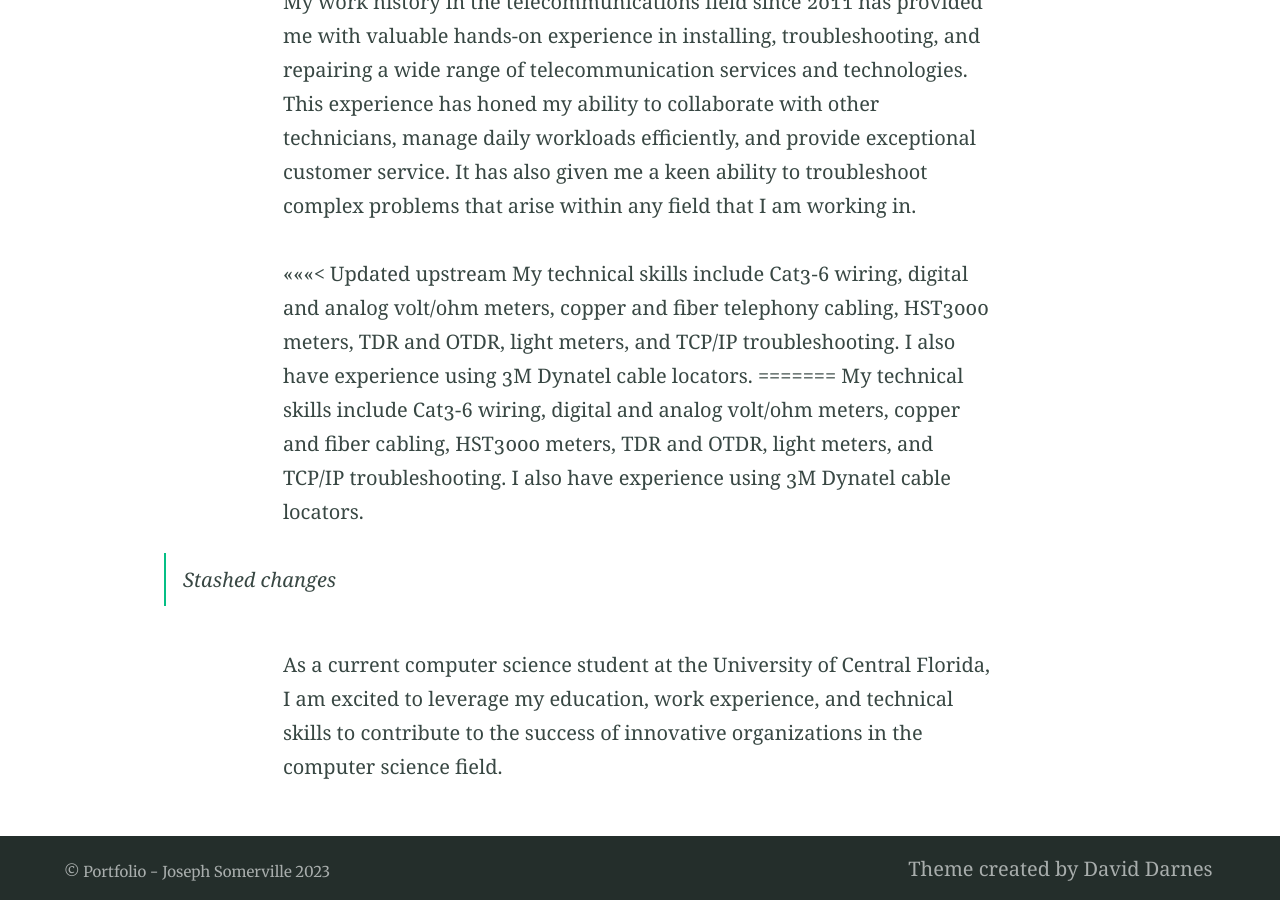
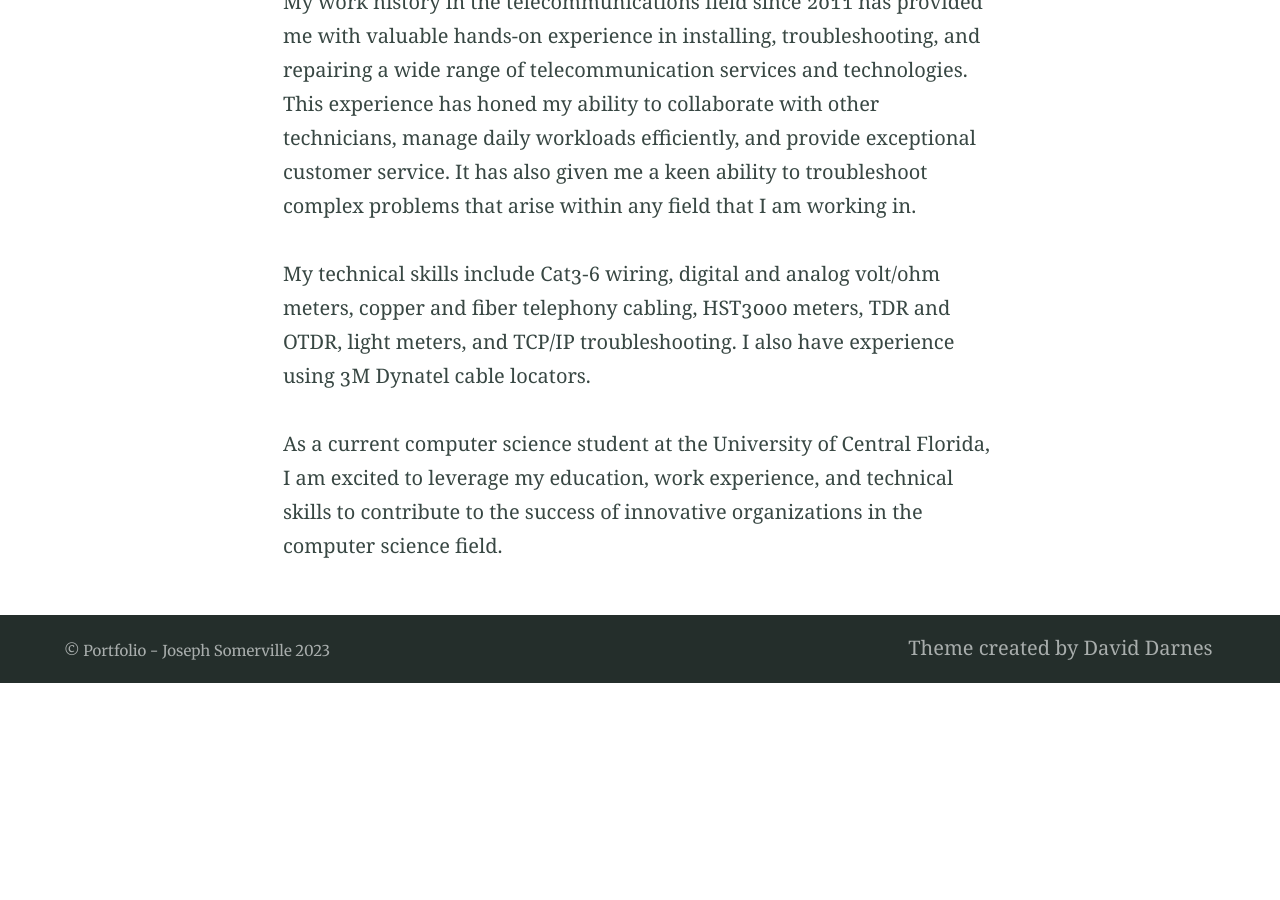
Before and after one commit to Jsomerville1/Jsomerville1.github.io, a Jekyll site: the page built from index.md, in a window 1280 px wide and 900 px high, scrolled down 1306 px. Built offline with Jekyll 4.4.1, drawn with Linux system fonts in a browser that asks for light colours; after the commit the page ends 1989 px from its top, so only the background shows below that.

Commit message:
Update index.md

```diff
--- a/index.md
+++ b/index.md
@@ -20,10 +20,6 @@ In my pursuit of a computer science career, I have gained proficiency in program
 
 My work history in the telecommunications field since 2011 has provided me with valuable hands-on experience in installing, troubleshooting, and repairing a wide range of telecommunication services and technologies. This experience has honed my ability to collaborate with other technicians, manage daily workloads efficiently, and provide exceptional customer service. It has also given me a keen ability to troubleshoot complex problems that arise within any field that I am working in.
 
-<<<<<<< Updated upstream
 My technical skills include Cat3-6 wiring, digital and analog volt/ohm meters, copper and fiber telephony cabling, HST3000 meters, TDR and OTDR, light meters, and TCP/IP troubleshooting. I also have experience using 3M Dynatel cable locators.
-=======
-My technical skills include Cat3-6 wiring, digital and analog volt/ohm meters, copper and fiber cabling, HST3000 meters, TDR and OTDR, light meters, and TCP/IP troubleshooting. I also have experience using 3M Dynatel cable locators.
->>>>>>> Stashed changes
 
 As a current computer science student at the University of Central Florida, I am excited to leverage my education, work experience, and technical skills to contribute to the success of innovative organizations in the computer science field.
```
